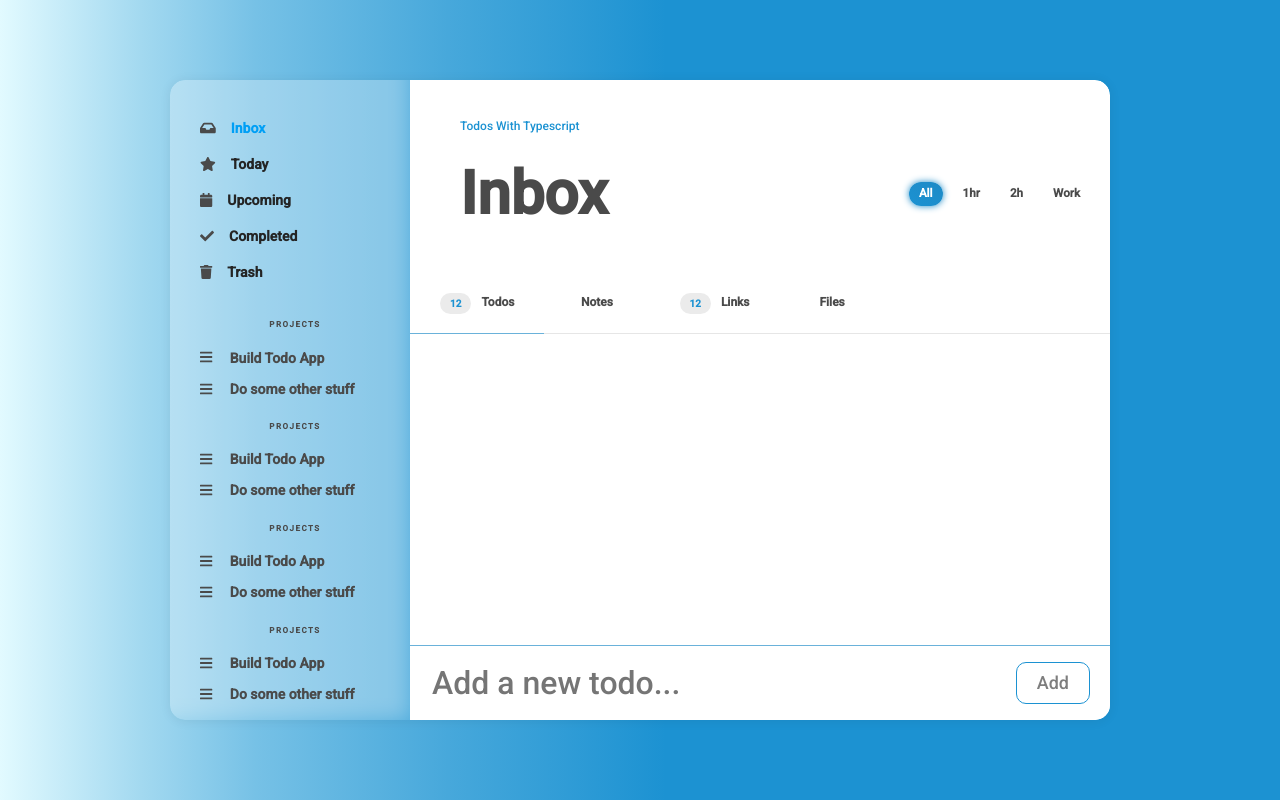
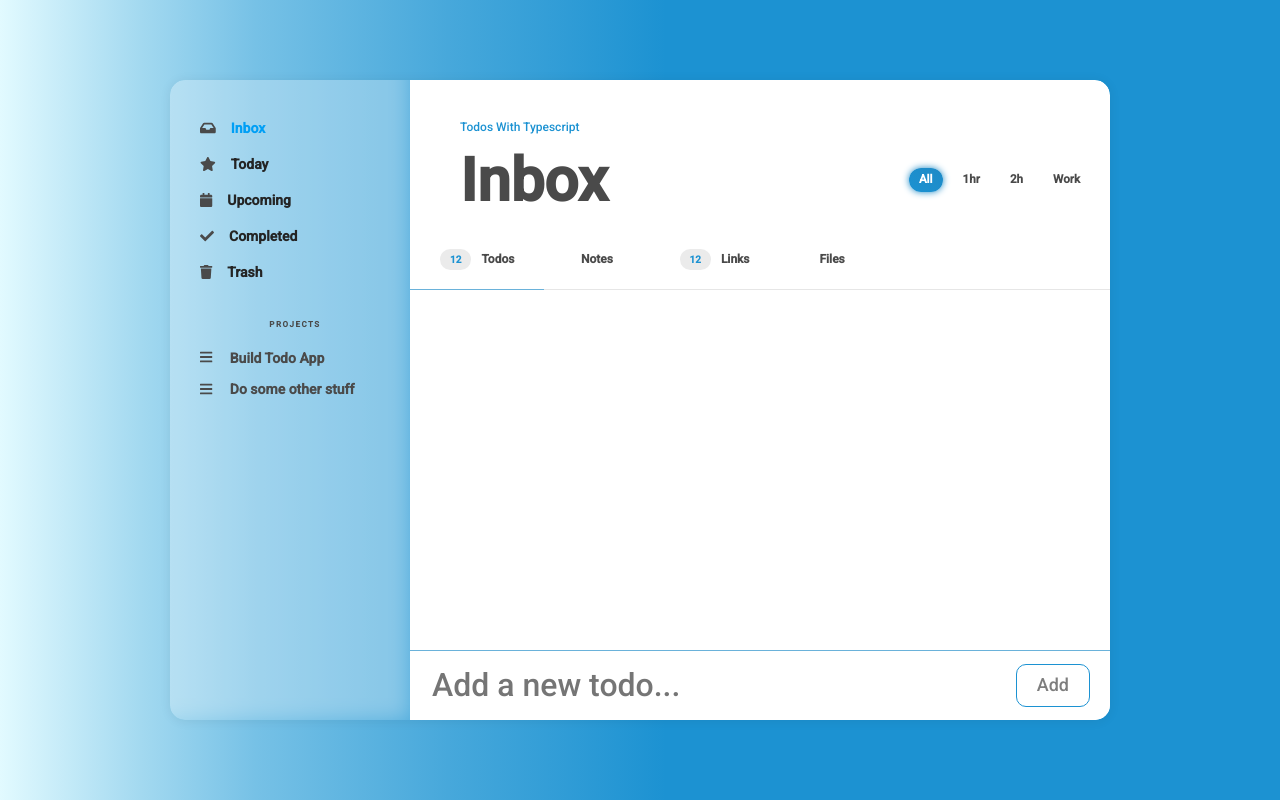
Before and after one commit to raph90/TypescriptTodoApp, a website built with webpack: page client/src/index.html in a window 1280 px wide. Built offline with nearby package versions, Linux system fonts and the light colour scheme.

Commit message:
dimensions changes

```diff
--- a/client/src/css/components/_maindisplay.scss
+++ b/client/src/css/components/_maindisplay.scss
@@ -5,7 +5,7 @@
   width: 700px;
   background: white;
   position: relative;
-  padding-top: 2rem;
+
 }
 
 .add-todo-section {
@@ -14,7 +14,7 @@
   bottom: 0;
   left: 0;
   width: 100%;
-  height: 7.5rem;
+  height: 7rem;
   background: white;
 
   display: flex;
@@ -53,8 +53,16 @@
   }
 }
 
+.small-detail-container {
+  height: 5rem;
+  display: flex;
+  @include gridise(flex-start, center);
+  padding-top: 4.5rem;
+  padding-left: 3rem;
+}
+
 .small-detail {
-  margin-top: 1rem;
+
   padding: 0;
   margin-left: 2rem;
 
@@ -62,18 +70,17 @@
   & h1 {
     color: $main-blue;
     font-size: 1.2rem;
-    margin-left: 3rem;
-    margin-top:2rem;
+    margin: 0;
     font-weight: 500;
 
   }
 }
 
 .large-text-container {
-  margin-top: 2rem;
+
   display: flex;
   @include gridise(space-between, center);
-  height: 8rem;
+  height: 10rem;
   .large-text {
     margin-left: 5rem;
 
@@ -137,7 +144,7 @@
 
   display: flex;
 
-  margin-top: 4rem;
+
 }
 
 .project-toggle {
@@ -206,7 +213,7 @@
   padding-right: 4rem;
   padding-bottom: 2rem;
   width: 100%;
-  height: 58%;
+  height: calc(100% - 28rem);
   overflow: auto;
 
     & ul {
--- a/client/src/css/components/_sidebar.scss
+++ b/client/src/css/components/_sidebar.scss
@@ -8,6 +8,8 @@
 
 
   &__both {
+
+    z-index: 500;
     overflow: auto;
     height: 100%;
     position: absolute;
@@ -40,13 +42,17 @@
 
 
     &__toparea {
+
+        animation: slide-in .4s ease-out .3s 1 forwards;
         margin-top: 2rem;
         margin-bottom: 4rem;
     }
 
     &__projects {
+        transform: translateX(-100%);
         margin-top: 2rem;
         margin-bottom: 2rem;
+        animation: slide-in .4s ease-out .8s 1 forwards;
     }
 
 
@@ -91,3 +97,24 @@
     pointer-events: none;
   }
 }
+
+
+@keyframes slide-in {
+  0% {
+    transform: translateX(-100%);
+    opacity: 0;
+  }
+
+  50% {
+    transform: translateX(-50%);
+  }
+
+  95% {
+    opacity: 0.5
+  }
+
+  100% {
+    transform: translateX(0%);
+    opacity: 1;
+  }
+}
--- a/client/src/index.html
+++ b/client/src/index.html
@@ -5,7 +5,10 @@
 
     <meta name="viewport" content="width=device-width, initial-scale=1.0" />
     <meta http-equiv="X-UA-Compatible" content="ie=edge" />
-    <link href="https://fonts.googleapis.com/css?family=Roboto:300,500&display=swap" rel="stylesheet">
+    <link
+      href="https://fonts.googleapis.com/css?family=Roboto:300,500&display=swap"
+      rel="stylesheet"
+    />
     <title>Todos with Typescript.</title>
   </head>
   <body>
@@ -63,122 +66,21 @@
                   </ul>
                 </div>
               </div>
-              <div class="project__container">
-                <h1 class="project__title">Projects</h1>
-                <div class="project__lists">
-                  <ul class="project__lists__list">
-                    <li class="project__lists__list__item">
-                      <div class="project__lists__list__icon-container">
-                        <i class="fas fa-bars project__lists__list__icon"></i>
-                      </div>
-                      <div class="project__lists__list__name-container">
-                        <h2 class="project__lists__list__name">
-                          Build Todo App
-                        </h2>
-                      </div>
-                    </li>
-                    <li class="project__lists__list__item">
-                      <div class="project__lists__list__icon-container">
-                        <i class="fas fa-bars project__lists__list__icon"></i>
-                      </div>
-                      <div class="project__lists__list__name-container">
-                        <h2 class="project__lists__list__name">
-                          Do some other stuff
-                        </h2>
-                      </div>
-                    </li>
-                  </ul>
-                </div>
-              </div>
-              <div class="project__container">
-                <h1 class="project__title">Projects</h1>
-                <div class="project__lists">
-                  <ul class="project__lists__list">
-                    <li class="project__lists__list__item">
-                      <div class="project__lists__list__icon-container">
-                        <i class="fas fa-bars project__lists__list__icon"></i>
-                      </div>
-                      <div class="project__lists__list__name-container">
-                        <h2 class="project__lists__list__name">
-                          Build Todo App
-                        </h2>
-                      </div>
-                    </li>
-                    <li class="project__lists__list__item">
-                      <div class="project__lists__list__icon-container">
-                        <i class="fas fa-bars project__lists__list__icon"></i>
-                      </div>
-                      <div class="project__lists__list__name-container">
-                        <h2 class="project__lists__list__name">
-                          Do some other stuff
-                        </h2>
-                      </div>
-                    </li>
-                  </ul>
-                </div>
-              </div>
-              <div class="project__container">
-                <h1 class="project__title">Projects</h1>
-                <div class="project__lists">
-                  <ul class="project__lists__list">
-                    <li class="project__lists__list__item">
-                      <div class="project__lists__list__icon-container">
-                        <i class="fas fa-bars project__lists__list__icon"></i>
-                      </div>
-                      <div class="project__lists__list__name-container">
-                        <h2 class="project__lists__list__name">
-                          Build Todo App
-                        </h2>
-                      </div>
-                    </li>
-                    <li class="project__lists__list__item">
-                      <div class="project__lists__list__icon-container">
-                        <i class="fas fa-bars project__lists__list__icon"></i>
-                      </div>
-                      <div class="project__lists__list__name-container">
-                        <h2 class="project__lists__list__name">
-                          Do some other stuff
-                        </h2>
-                      </div>
-                    </li>
-                  </ul>
-                </div>
-              </div>
-              <div class="project__container">
-                <h1 class="project__title">Projects</h1>
-                <div class="project__lists">
-                  <ul class="project__lists__list">
-                    <li class="project__lists__list__item">
-                      <div class="project__lists__list__icon-container">
-                        <i class="fas fa-bars project__lists__list__icon"></i>
-                      </div>
-                      <div class="project__lists__list__name-container">
-                        <h2 class="project__lists__list__name">
-                          Build Todo App
-                        </h2>
-                      </div>
-                    </li>
-                    <li class="project__lists__list__item">
-                      <div class="project__lists__list__icon-container">
-                        <i class="fas fa-bars project__lists__list__icon"></i>
-                      </div>
-                      <div class="project__lists__list__name-container">
-                        <h2 class="project__lists__list__name">
-                          Do some other stuff
-                        </h2>
-                      </div>
-                    </li>
-                  </ul>
-                </div>
-              </div>
+
+
+
+
             </div>
           </div>
         </div>
       </div>
       <div class="main-display">
+        <div class="small-detail-container">
           <div class="small-detail">
             <h1>Todos With Typescript</h1>
           </div>
+        </div>
+
         <div class="large-text-container">
           <div class="large-text">
             <h1 id="main-title">Inbox</h1>
@@ -224,27 +126,26 @@
             </div>
           </div>
           <div class="project-toggle">
-
             <div class="project-toggle__title">
               <h1>Files</h1>
             </div>
           </div>
           <div class="project-closer"></div>
-
         </div>
         <div class="main-project-view">
-          <ul class="list-of-todos">
-
-          </ul>
-
+          <ul class="list-of-todos"></ul>
+        </div>
         <div class="add-todo-section">
           <form action="">
-              <input autocomplete="off" type="text" name="" id="todo-adder" placeholder="Add a new todo...">
+            <input
+              autocomplete="off"
+              type="text"
+              name=""
+              id="todo-adder"
+              placeholder="Add a new todo..."
+            />
             <button id="submit-button" type="submit">Add</button>
           </form>
-
-
-          </div>
         </div>
       </div>
     </div>
--- a/client/src/js/views/test.ts
+++ /dev/null
@@ -1,3 +0,0 @@
-export const hello = (name: string) => {
-  return name;
-};
```
Lines whose indentation alone changed are shown as unchanged.
